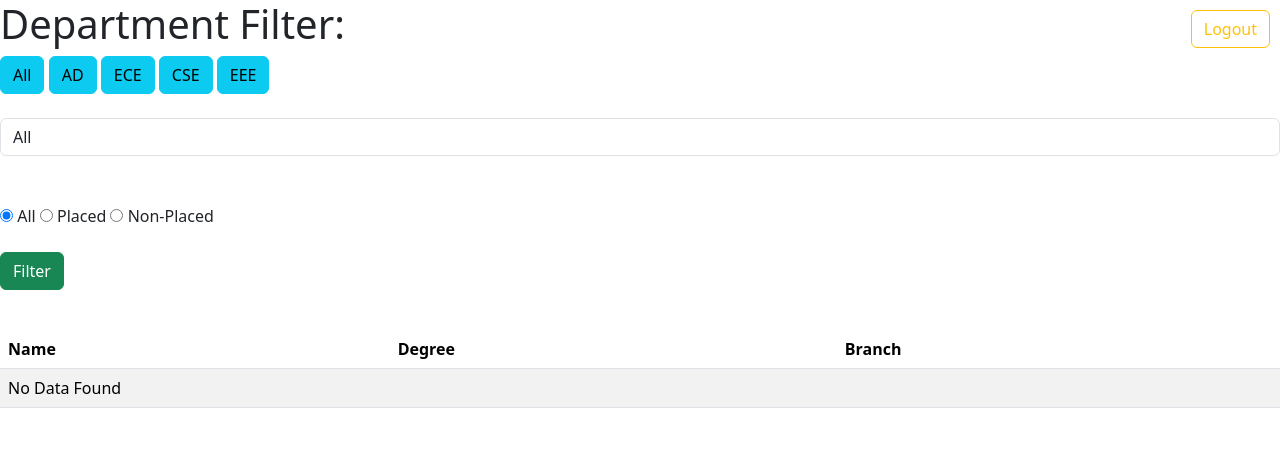
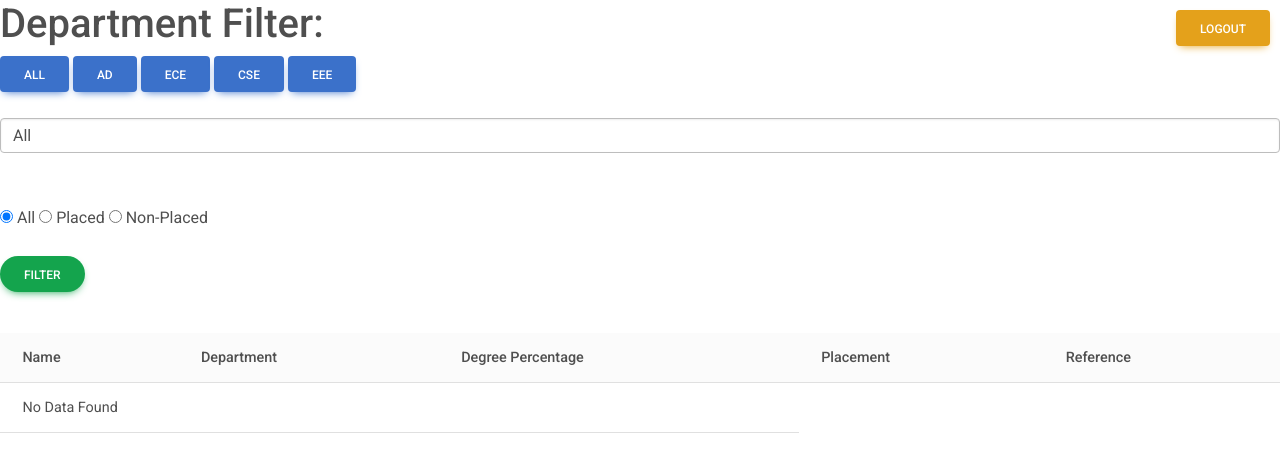
Before and after one commit to ParthivAkilesh/BlackAnt, a Django app: page /viewer in a window 1280 px wide. Shown: the top 472 px of the page. Run offline with Django 3.2, Linux system fonts and the light colour scheme; some libraries are stand-ins or nearby versions.

Commit message:
Working on Files

```diff
--- a/BlackAnt/settings.py
+++ b/BlackAnt/settings.py
@@ -136,6 +136,9 @@ STATICFILES_DIRS = [ os.path.join(BASE_DIR,'static') ]
 
 STATIC_ROOT = os.path.join(BASE_DIR, 'assets')
 
+MEDIA_URL = 'media/'
+MEDIA_ROOT = os.path.join(BASE_DIR, "media/")
+
 # Default primary key field type
 # https://docs.djangoproject.com/en/3.2/ref/settings/#default-auto-field
 
--- a/BlackAnt/urls.py
+++ b/BlackAnt/urls.py
@@ -24,4 +24,6 @@ urlpatterns = [
     path('', include('home.urls')),
 ]
 
-urlpatterns += static(settings.STATIC_URL, document_root=settings.STATIC_ROOT)
+if settings.DEBUG:
+  urlpatterns += static(settings.MEDIA_URL, document_root=settings.MEDIA_ROOT)
+  urlpatterns += static(settings.STATIC_URL, document_root=settings.STATIC_ROOT)
--- a/home/forms.py
+++ b/home/forms.py
@@ -5,6 +5,7 @@ from django.contrib.auth.models import User
 
 
 
+
 class CreateUserForm(UserCreationForm):
     class Meta:
         model = User
--- a/home/templates/home/viewer.html
+++ b/home/templates/home/viewer.html
@@ -1,16 +1,22 @@
 <html>
 
 <head>
-  <link href="https://cdn.jsdelivr.net/npm/bootstrap@5.2.3/dist/css/bootstrap.min.css" rel="stylesheet"
+  {% comment %} <link href="https://cdn.jsdelivr.net/npm/bootstrap@5.2.3/dist/css/bootstrap.min.css" rel="stylesheet"
     integrity="sha384-rbsA2VBKQhggwzxH7pPCaAqO46MgnOM80zW1RWuH61DGLwZJEdK2Kadq2F9CUG65" crossorigin="anonymous">
   <link rel="stylesheet" href="https://cdnjs.cloudflare.com/ajax/libs/font-awesome/6.4.0/css/all.min.css"
     integrity="sha512-iecdLmaskl7CVkqkXNQ/ZH/XLlvWZOJyj7Yy7tcenmpD1ypASozpmT/E0iPtmFIB46ZmdtAc9eNBvH0H/ZpiBw=="
     crossorigin="anonymous" referrerpolicy="no-referrer" />
-  {% comment %}
-  <link rel="stylesheet" href="{% static 'CSS/styles.css' %}"> {% endcomment %}
   <link href="https://cdn.jsdelivr.net/npm/bootstrap@5.3.0-alpha1/dist/css/bootstrap.min.css" rel="stylesheet"
-    integrity="sha384-GLhlTQ8iRABdZLl6O3oVMWSktQOp6b7In1Zl3/Jr59b6EGGoI1aFkw7cmDA6j6gD" crossorigin="anonymous">
-  <style>
+    integrity="sha384-GLhlTQ8iRABdZLl6O3oVMWSktQOp6b7In1Zl3/Jr59b6EGGoI1aFkw7cmDA6j6gD" crossorigin="anonymous"> {% endcomment %}
+
+  <!-- Font Awesome -->
+  <link href="https://cdnjs.cloudflare.com/ajax/libs/font-awesome/6.0.0/css/all.min.css" rel="stylesheet" />
+  <!-- Google Fonts -->
+  <link href="https://fonts.googleapis.com/css?family=Roboto:300,400,500,700&display=swap" rel="stylesheet" />
+  <!-- MDB -->
+  <link href="https://cdnjs.cloudflare.com/ajax/libs/mdb-ui-kit/6.4.0/mdb.min.css" rel="stylesheet" />
+
+    <style>
 
     .button:active {
       background-color: green;
@@ -33,7 +39,7 @@
 
     <div class="logout-container">
       <ul>
-          <a class="btn btn-outline-warning" href="{% url 'logout' %}">Logout</a>
+          <a class="btn btn-warning" href="{% url 'logout' %}">Logout</a>
       </ul>
   </div>
 
@@ -43,11 +49,11 @@
 
         <input type="hidden" name="dept" id="selectedDept" value="">
 
-        <input class="btn btn-info button" name="dept" id="all" type="button" onclick="setDepartment('all')" value="All" />
-        <input type="button" class="btn btn-info button" onclick="setDepartment('ad')" name="dept" id="ad" value="AD">
-        <input type="button" class="btn btn-info button" onclick="setDepartment('ece')" name="dept" id="ece" value="ECE">
-        <input type="button" class="btn btn-info button" onclick="setDepartment('cse')" name="dept" id="cse" value="CSE">
-        <input type="button" class="btn btn-info button" onclick="setDepartment('eee')" name="dept" id="eee" value="EEE">
+        <input class="btn btn-primary button" name="dept" id="all" type="button" onclick="setDepartment('all')" value="All" />
+        <input type="button" class="btn btn-primary button" onclick="setDepartment('ad')" name="dept" id="ad" value="AD">
+        <input type="button" class="btn btn-primary button" onclick="setDepartment('ece')" name="dept" id="ece" value="ECE">
+        <input type="button" class="btn btn-primary button" onclick="setDepartment('cse')" name="dept" id="cse" value="CSE">
+        <input type="button" class="btn btn-primary button" onclick="setDepartment('eee')" name="dept" id="eee" value="EEE">
         <br>
         <br>
 
@@ -91,28 +97,65 @@
   <br>
 
   <div class="table-responsive">
-    <table class="table table-striped">
-      <thead>
+
+
+    <table class="table align-middle mb-0 bg-white">
+      <thead class="bg-light">
         <tr>
           <th>Name</th>
-          <th>Degree</th>
-          <th>Branch</th>
+          <th>Department</th>
+          <th>Degree Percentage</th>
+          <th>Placement</th>
+          <th>Reference</th>
         </tr>
       </thead>
       <tbody>
         {% for detail in details %}
-        <tr>
-          <td>{{ detail.name }}</td>
-          <td>{{ detail.degree }}</td>
-          <td>{{ detail.branch }}</td>
-        </tr>
-        {% empty %}
+        <tr class="justify-content-center">
+          <td>
+            <div class="d-flex align-items-center">
+              <div class="ms-3">
+                <p class="fw-bold mb-1">{{ detail.name }}</p>
+                <p class="text-muted mb-0">{{ detail.email }}</p>
+                <p class="text-muted mb-0">{{ detail.mobno }}</p>
+              </div>
+            </div>
+          </td>
+          <td>
+            <p class="fw-normal mb-1">{{ detail.degree }} {{ detail.branch }}</p>
+            <p class="text-muted mb-0">Batch: {{ detail.yop }}</p>
+          </td>
+
+          <td>{{ detail.degreePercentage }}%</td>
+          <td>
+            {% if  detail.placementStatus  %}
+              <span class="badge badge-success rounded-pill d-inline">Placed</span>
+            {% else %}
+              <span class="badge badge-danger rounded-pill d-inline">Not Placed</span>
+            {% endif %}
+            </td>
+          <td>
+              <a class="btn text-white" style="background-color: #0082ca;" href="{{ detail.linkedin }}" role="button">
+                  <i class="fab fa-linkedin-in"></i>
+                </a>
+            <br>
+            <br>
+            <a class="btn text-white" style="background-color: #0082ca;" href="{{ detail.resume.url }}" role="button">
+              <i class="fa fa-file"></i>
+            </a>
+          </td>
+
+          {% empty %}
         <tr>
           <td colspan="3">No Data Found</td>
         </tr>
-        {% endfor %}
+          {% endfor %}
       </tbody>
     </table>
+
+
+
+
   </div>
 
 
@@ -121,13 +164,13 @@
 
         var button = document.getElementById(department);
 
-        if (button.classList.contains("btn-info")) {
+        if (button.classList.contains("btn-primary")) {
+          button.classList.remove("btn-primary");
+          button.classList.add("btn-info");
+           }
+        else {
           button.classList.remove("btn-info");
           button.classList.add("btn-primary");
-           }
-        else {
-          button.classList.remove("btn-primary");
-          button.classList.add("btn-info");
             }
 
         document.getElementById("selectedDept").value = department;
--- a/home/views.py
+++ b/home/views.py
@@ -1,9 +1,12 @@
+import os
+from django.conf import settings
 from django.shortcuts import render
 from django.shortcuts import redirect
 from django.contrib.auth import authenticate, login, logout
 from django.contrib.auth.models import User
 from django.contrib import messages
 from .forms import CreateUserForm
+from django.core.files.storage import FileSystemStorage
 from django.contrib.auth.decorators import login_required
 from .models import StudentInfo
 from django.http import HttpResponse
@@ -77,6 +80,13 @@ def logoutUser(request):
 def DataAdder(request):
 
     if request.method == 'POST':
+
+        # resume file
+        myform = Resume(request.POST,request.FILES)
+        MyFile = None
+        if myform.is_valid():
+            MyFile = request.FILES.get('file')
+
         # Store Personal Details
         name = request.POST.get('name')
         email = request.POST.get('email')
@@ -98,6 +108,7 @@ def DataAdder(request):
                 yop=yop,
                 linkedin=lin,
                 mobno=cno,
+                resume=MyFile,
                 placementStatus=ps
             )
 
@@ -119,6 +130,7 @@ def DataAdder(request):
             context = {
             'data_added': True
         }
+
         return render(request, 'home/user.html', context)
 
 def DataEditor(request):
```
Also changed, not shown: home/templates/home/user.html (+6 -1 lines), db.sqlite3, home/migrations/0006_studentinfo_resume.py (added), home/migrations/0007_alter_studentinfo_resume.py (added), home/migrations/0008_remove_studentinfo_resume.py (added), home/models.py (line endings or trailing spaces), 1 other file.
